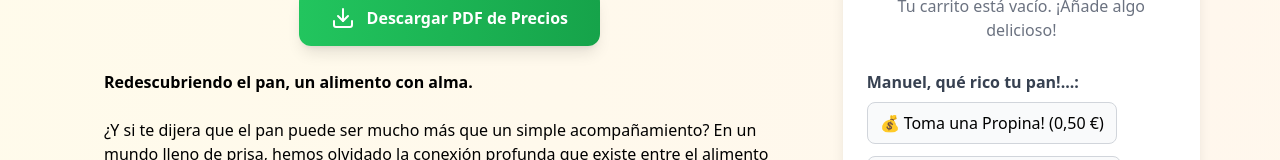
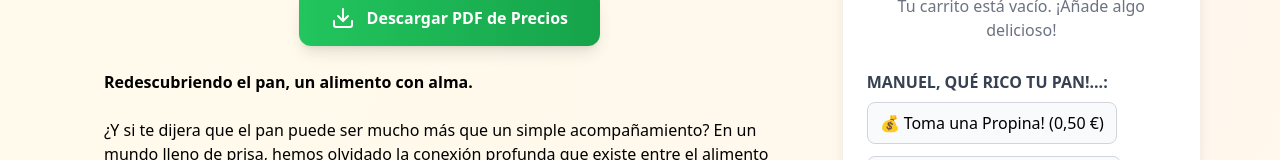
Before and after one commit to ruiznietocom-web/panes4, a React (Create React App) app: page /informacion in a window 1280 px wide. Shown: the part 354-514 px from the top of the page. Built offline with nearby package versions, Linux system fonts and the light colour scheme.

Commit message:
Update OrderSummary.js

```diff
--- a/src/components/OrderSummary.js
+++ b/src/components/OrderSummary.js
@@ -207,7 +207,7 @@ const OrderSummary = ({ cartItems, onSendWhatsApp, onRemoveItem }) => {
 
         {/* Extras opcionales */}
         <div className="space-y-2">
-          <h3 className="font-semibold text-gray-700">Manuel, qué rico tu pan!...:</h3>
+          <h3 className="font-semibold text-gray-700">MANUEL, QUÉ RICO TU PAN!...:</h3>
           <div className="flex gap-3 flex-wrap">
             {optionalExtras.map(extra => (
               <button
@@ -234,7 +234,7 @@ const OrderSummary = ({ cartItems, onSendWhatsApp, onRemoveItem }) => {
           </div>
 
           <div className="mt-4 p-3 bg-amber-50 border border-amber-200 rounded-lg text-sm text-gray-700 flex items-center gap-2 shadow-sm">
-            🚚 <span><strong>Entrega a domicilio en Chiclana</strong> <span className="text-green-600 font-semibold">GRATUITA!</span> 🎉</span>
+            🚴‍♂️ <span><strong>Entrega a domicilio en Chiclana</strong> <span className="text-green-600 font-semibold">GRATUITA!</span> 🎉</span>
           </div>
         </div>
       </div>
```
